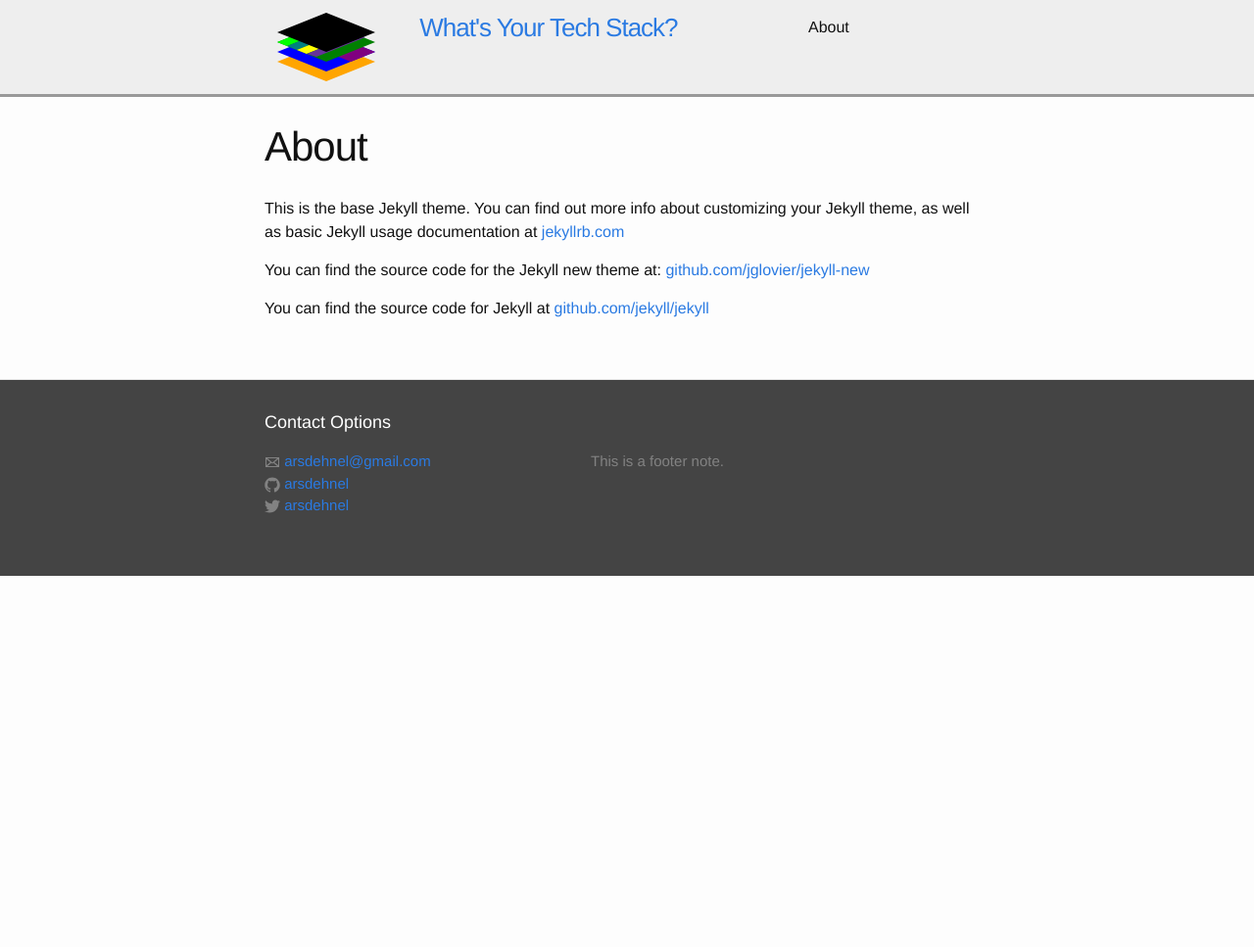
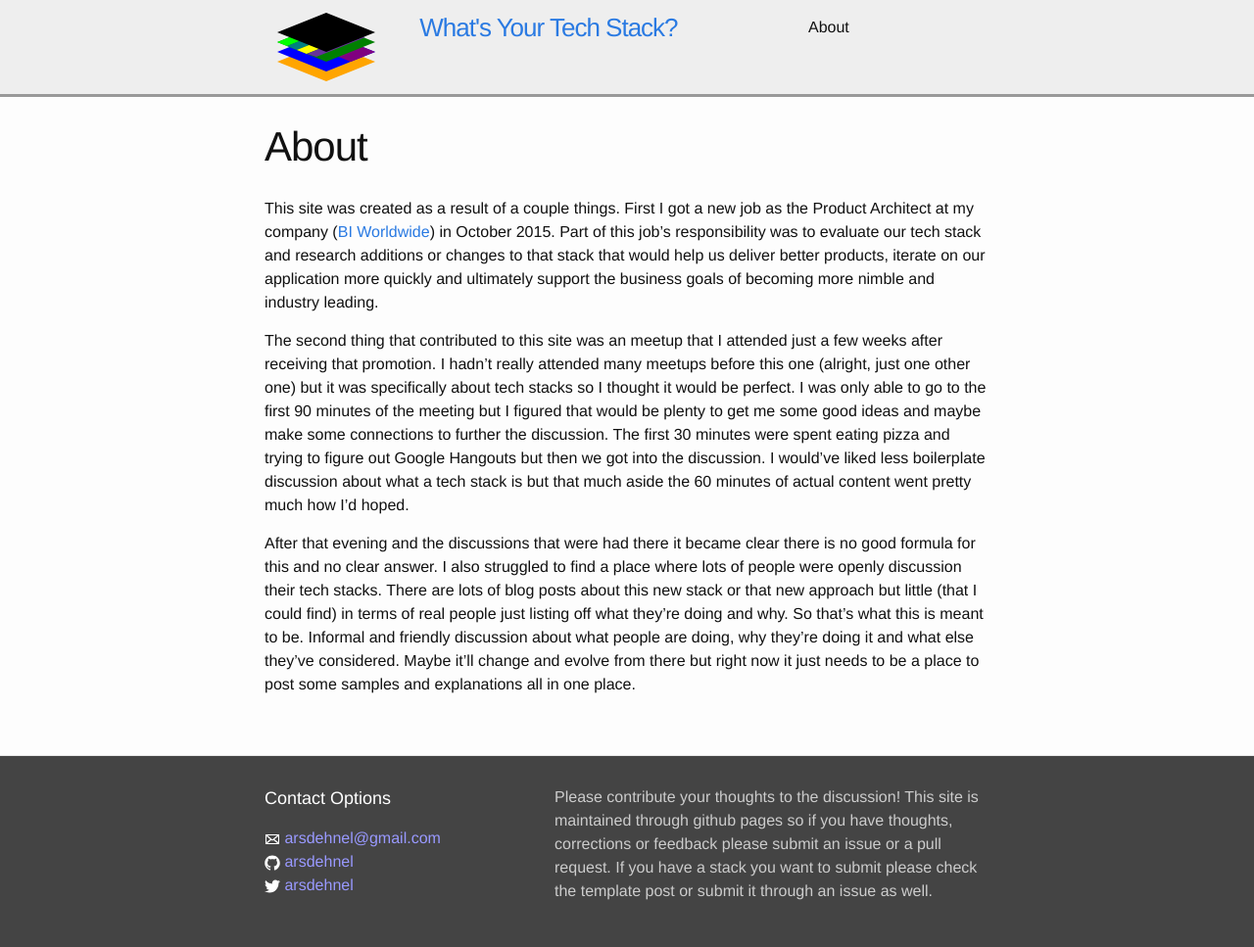
Before and after one commit to arsdehnel/whats-your-tech-stack, a Jekyll site: the page built from about.md, in a window 1280 px wide. Shown: the whole page at 98% size. Built offline with Jekyll 4.4.1, drawn with Linux system fonts in a browser that asks for light colours; before the commit the page ends 900 px from its top, so only the background shows below that.

Commit message:
Added content to the About page

```diff
--- a/_config.yml
+++ b/_config.yml
@@ -2,11 +2,13 @@
 title: What's Your Tech Stack?
 email: arsdehnel@gmail.com
 description: >
-  This site is meant to be a place for sharing tech stacks that are in use.  No requirements for authors to be professional
-  or have some crazy new revelation for a stack.  Just a simple place for developers to share their situations and what they
-  ended up with for stacks.
+  Let's have a chat about tech stacks.  No rants. No fancy charts and graphs. No corporate angle.
+  Just talk about what you've got for a tech stack, where you came from, where you're going and why you chose what you chose.
+  We will all learn from each other and have a good conversation about it.  Simple. As. That.
 footer_note: >
-  This is a footer note.
+  Please contribute your thoughts to the discussion!  This site is maintained through github pages so if you have thoughts,
+  corrections or feedback please submit an issue or a pull request.  If you have a stack you want to submit please check the
+  template post or submit it through an issue as well.
 baseurl: "/whats-your-tech-stack"
 url: "http://arsdehnel.github.io/whats-your-tech-stack"
 github_username:  arsdehnel
--- a/_includes/footer.html
+++ b/_includes/footer.html
@@ -2,11 +2,9 @@
 
     <div class="container">
 
+        <div class="social-media-list">
             <h2 class="footer-heading">Contact Options</h2>
-
-        <div class="footer-col-wrapper">
-            <div class="footer-col  footer-col-3">
-                <ul class="social-media-list">
+            <ul>
                 {% if site.email %}
                 <li>
                     <a href="mailto:{{ site.email }}">
@@ -52,9 +50,8 @@
             </ul>
         </div>
 
-            <div class="footer-col  footer-col-3">
+        <div class="footer-note">
             <p class="text">{{ site.footer_note }}</p>
-            </div>
         </div>
 
     </div>
--- /dev/null
+++ b/_sass/_footer.scss
@@ -0,0 +1,33 @@
+/**
+ * Site footer
+ */
+.site-footer {
+    background: #444;
+    border-top: 1px solid $grey-color-light;
+    padding: $spacing-unit 0;
+}
+
+.footer-heading {
+    color: white;
+    font-size: 18px;
+    margin-bottom: $spacing-unit / 2;
+}
+
+.social-media-list {
+    flex: 2 0 0;
+    ul {
+        list-style: none;
+        margin-left: 0;
+    }
+    svg path {
+        fill: white;
+    }
+    a {
+        color: #99f;
+    }
+}
+
+.footer-note {
+    flex: 3 0 0;
+    color: #ccc;
+}
--- a/_sass/_layout.scss
+++ b/_sass/_layout.scss
@@ -98,81 +98,6 @@
 }
 
 
-
-/**
- * Site footer
- */
-.site-footer {
-    background: #444;
-    border-top: 1px solid $grey-color-light;
-    padding: $spacing-unit 0;
-}
-
-.footer-heading {
-    flex: 0 0 100%;                                 // so it gets the full width of the footer
-    color: white;
-    font-size: 18px;
-    margin-bottom: $spacing-unit / 2;
-}
-
-.contact-list,
-.social-media-list {
-    list-style: none;
-    margin-left: 0;
-}
-
-.footer-col-wrapper {
-    flex: 0 0 100%;
-    font-size: 15px;
-    color: $grey-color;
-    margin-left: -$spacing-unit / 2;
-    @extend %clearfix;
-}
-
-.footer-col {
-    float: left;
-    margin-bottom: $spacing-unit / 2;
-    padding-left: $spacing-unit / 2;
-}
-
-.footer-col-1 {
-    width: -webkit-calc(35% - (#{$spacing-unit} / 2));
-    width:         calc(35% - (#{$spacing-unit} / 2));
-}
-
-.footer-col-2 {
-    width: -webkit-calc(20% - (#{$spacing-unit} / 2));
-    width:         calc(20% - (#{$spacing-unit} / 2));
-}
-
-.footer-col-3 {
-    width: -webkit-calc(45% - (#{$spacing-unit} / 2));
-    width:         calc(45% - (#{$spacing-unit} / 2));
-}
-
-@include media-query($on-laptop) {
-    .footer-col-1,
-    .footer-col-2 {
-        width: -webkit-calc(50% - (#{$spacing-unit} / 2));
-        width:         calc(50% - (#{$spacing-unit} / 2));
-    }
-
-    .footer-col-3 {
-        width: -webkit-calc(100% - (#{$spacing-unit} / 2));
-        width:         calc(100% - (#{$spacing-unit} / 2));
-    }
-}
-
-@include media-query($on-palm) {
-    .footer-col {
-        float: none;
-        width: -webkit-calc(100% - (#{$spacing-unit} / 2));
-        width:         calc(100% - (#{$spacing-unit} / 2));
-    }
-}
-
-
-
 /**
  * Page content
  */
--- a/about.md
+++ b/about.md
@@ -4,8 +4,10 @@ title: About
 permalink: /about/
 ---
 
-This is the base Jekyll theme. You can find out more info about customizing your Jekyll theme, as well as basic Jekyll usage documentation at [jekyllrb.com](http://jekyllrb.com/)
+This site was created as a result of a couple things.  First I got a new job as the Product Architect at my company ([BI Worldwide][biw]) in October 2015.  Part of this job's responsibility was to evaluate our tech stack and research additions or changes to that stack that would help us deliver better products, iterate on our application more quickly and ultimately support the business goals of becoming more nimble and industry leading.
 
-You can find the source code for the Jekyll new theme at: [github.com/jglovier/jekyll-new](https://github.com/jglovier/jekyll-new)
+The second thing that contributed to this site was an meetup that I attended just a few weeks after receiving that promotion.  I hadn't really attended many meetups before this one (alright, just one other one) but it was specifically about tech stacks so I thought it would be perfect.  I was only able to go to the first 90 minutes of the meeting but I figured that would be plenty to get me some good ideas and maybe make some connections to further the discussion.  The first 30 minutes were spent eating pizza and trying to figure out Google Hangouts but then we got into the discussion.  I would've liked less boilerplate discussion about what a tech stack is but that much aside the 60 minutes of actual content went pretty much how I'd hoped.
 
-You can find the source code for Jekyll at [github.com/jekyll/jekyll](https://github.com/jekyll/jekyll)
+After that evening and the discussions that were had there it became clear there is no good formula for this and no clear answer.  I also struggled to find a place where lots of people were openly discussion their tech stacks.  There are lots of blog posts about this new stack or that new approach but little (that I could find) in terms of real people just listing off what they're doing and why.  So that's what this is meant to be.  Informal and friendly discussion about what people are doing, why they're doing it and what else they've considered.  Maybe it'll change and evolve from there but right now it just needs to be a place to post some samples and explanations all in one place.
+
+[biw]: http://www.biworldwide.com
--- a/css/main.scss
+++ b/css/main.scss
@@ -49,5 +49,6 @@ $on-laptop:        800px;
         "base",
         "layout",
         "home",
+        "footer",
         "syntax-highlighting"
 ;
```
Lines whose indentation alone changed are shown as unchanged.
